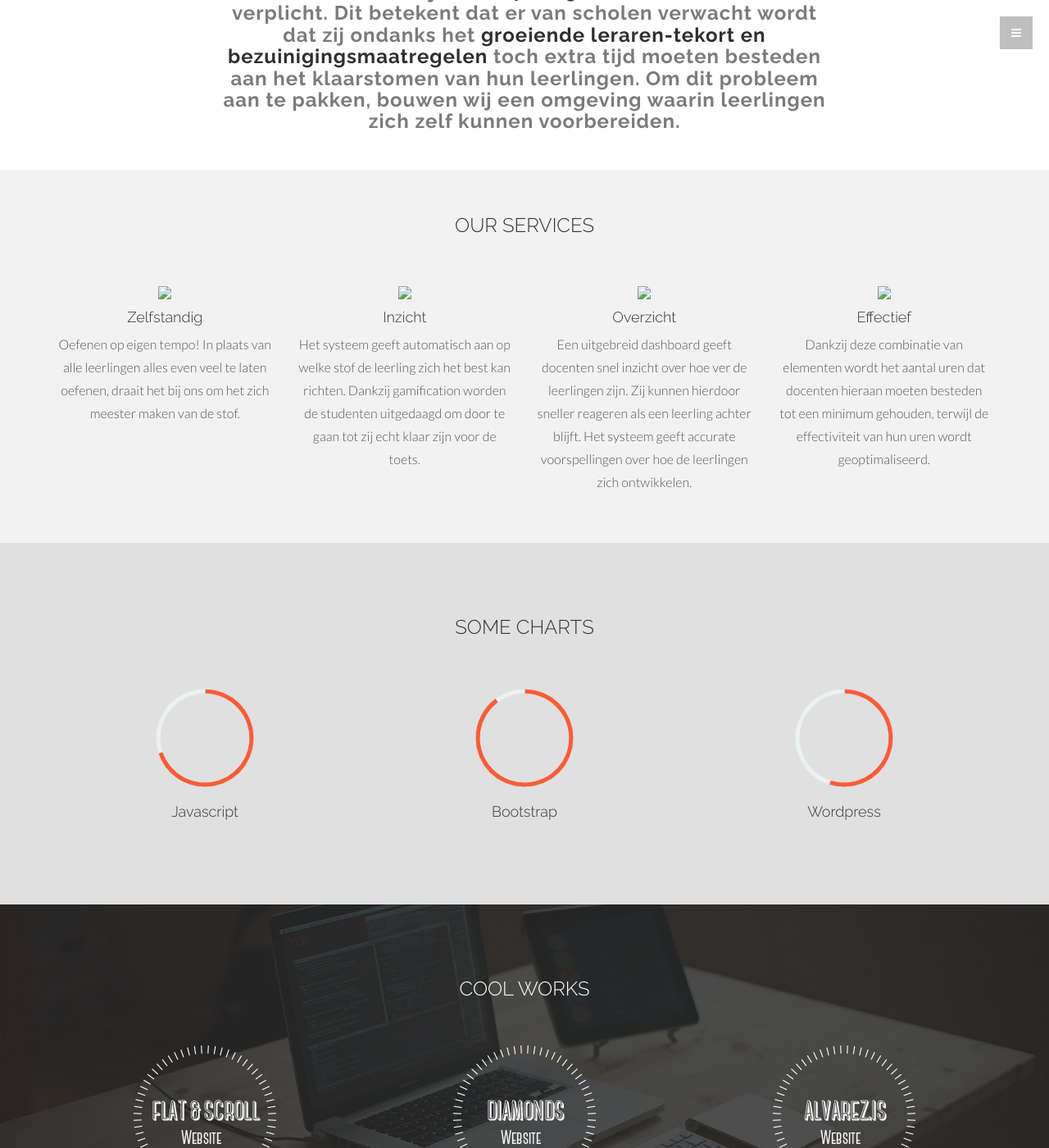
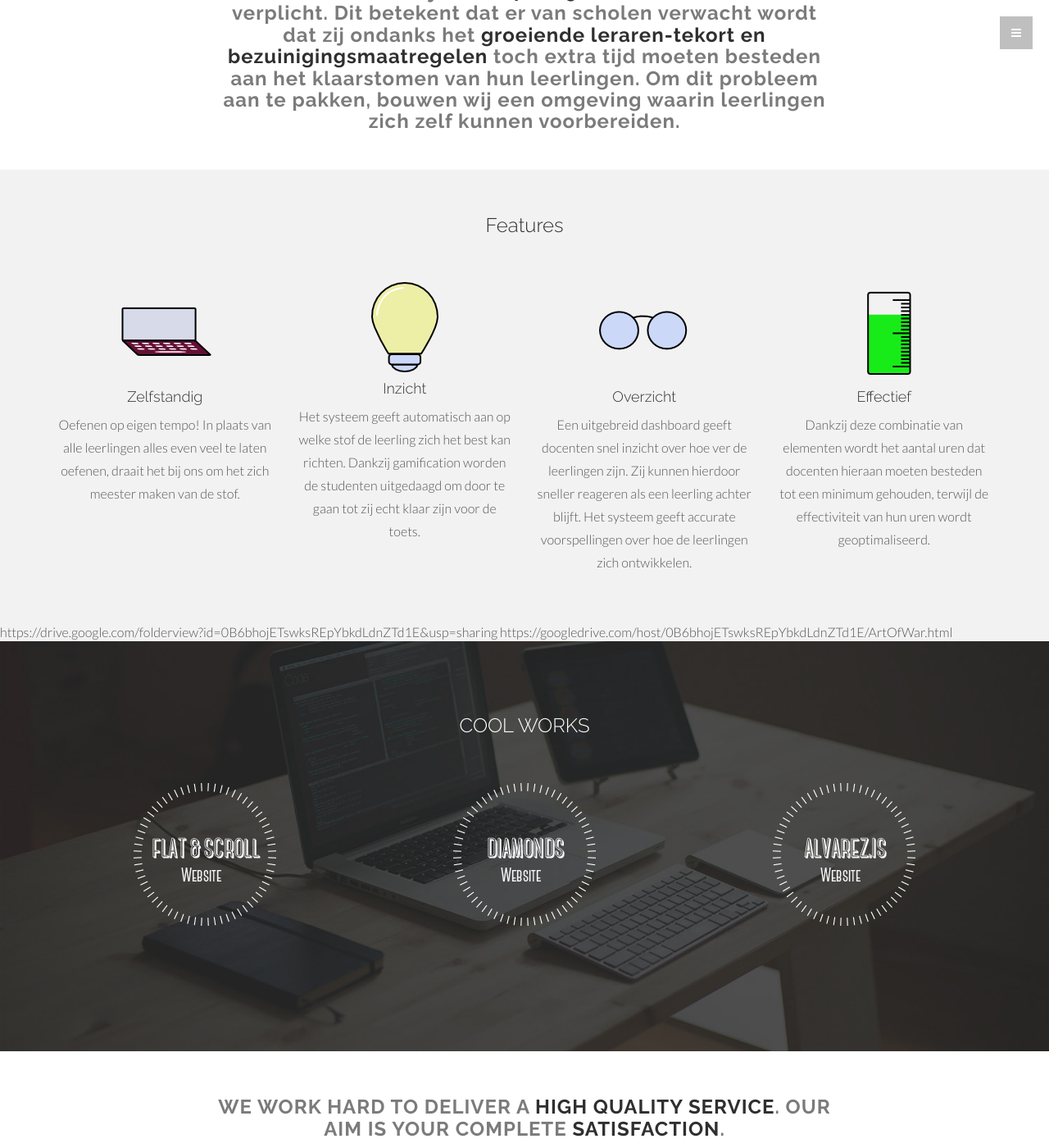
Before and after one commit to perceptum-github-transfer/verplichterekentoets, a Jekyll site: the page index.html, which Jekyll copies as it is, in a window 1280 px wide and 1400 px high, scrolled down 768 px. Shown: the whole window at 82% size. Built offline with Jekyll 4.4.1, drawn with Linux system fonts in a browser that asks for light colours; Markdown is read by kramdown in place of the engine named in the settings; some of the changed text lies outside the part shown.

Commit message:
Added logo files

```diff
--- a/index.html
+++ b/index.html
@@ -7,7 +7,7 @@
     <meta name="author" content="">
     <link rel="shortcut icon" href="assets/ico/favicon.png">
 
-    <title>Onassis - Bootstrap 3 Theme</title>
+    <title>De Verplichte Rekentoets</title>
 
     <!-- Bootstrap core CSS -->
     <link href="assets/css/bootstrap.css" rel="stylesheet">
@@ -91,28 +91,28 @@
 	<div id="g">
 		<div class="container">
 			<div class="row">
-				<h3>OUR SERVICES</h3>
+				<h3>Features</h3>
 				<br>
 				<br>
 				<div class="col-lg-3">
-					<img src="assets/img/logo.png">
+					<img src="assets/img/laptop.png">
 					<h4>Zelfstandig</h4>
 					<p>Oefenen op eigen tempo! In plaats van alle leerlingen alles even veel te laten oefenen, draait het bij ons om het zich meester maken van de stof.</p>
 				</div>
 				<div class="col-lg-3">
-					<img src="assets/img/logo.png">
+					<img src="assets/img/lightbulb.png">
 					<h4>Inzicht</h4>
 					<p>Het systeem geeft automatisch aan op welke stof de leerling zich het best kan richten. Dankzij gamification worden de studenten uitgedaagd om door te gaan tot zij echt klaar zijn voor de toets.
 </p>
 				</div>
 				<div class="col-lg-3">
-					<img src="assets/img/logo.png">
+					<img src="assets/img/glasses.png">
 					<h4>Overzicht</h4>
 					<p>Een uitgebreid dashboard geeft docenten snel inzicht over hoe ver de leerlingen zijn. Zij kunnen hierdoor sneller reageren als een leerling achter blijft. Het systeem geeft accurate voorspellingen over hoe de leerlingen zich ontwikkelen.
 </p>
 				</div>
 				<div class="col-lg-3">
-					<img src="assets/img/logo.png">
+					<img src="assets/img/progress.png">
 					<h4>Effectief</h4>
 					<p>Dankzij deze combinatie van elementen wordt het aantal uren dat docenten hieraan moeten besteden tot een minimum gehouden, terwijl de effectiviteit van hun uren wordt geoptimaliseerd.</p>
 				</div>
@@ -120,75 +120,9 @@
 		</div><!-- /container -->
 	</div><!-- /g -->
 
-	<!-- ========== CHARTS - DARK GREY SECTION ========== -->
-	<div id="dg">
-		<div class="container">
-			<div class="row">
-				<h3>SOME CHARTS</h3>
-				<br>
-				<br>
-				<div class="col-lg-4">
-					<canvas id="javascript" height="130" width="130"></canvas>
-					<br>
-					<h4>Javascript</h4>
-					<br>
-					<script>
-						var doughnutData = [
-								{
-									value: 70,
-									color:"#f85c37"
-								},
-								{
-									value : 30,
-									color : "#ecf0f1"
-								}
-							];
-							var myDoughnut = new Chart(document.getElementById("javascript").getContext("2d")).Doughnut(doughnutData);
-					</script>
+	https://drive.google.com/folderview?id=0B6bhojETswksREpYbkdLdnZTd1E&usp=sharing
 
-				</div>
-				<div class="col-lg-4">
-					<canvas id="bootstrap" height="130" width="130"></canvas>
-					<br>
-					<h4>Bootstrap</h4>
-					<br>
-					<script>
-						var doughnutData = [
-								{
-									value: 90,
-									color:"#f85c37"
-								},
-								{
-									value : 10,
-									color : "#ecf0f1"
-								}
-							];
-							var myDoughnut = new Chart(document.getElementById("bootstrap").getContext("2d")).Doughnut(doughnutData);
-					</script>
-				</div>
-				<div class="col-lg-4">
-					<canvas id="wordpress" height="130" width="130"></canvas>
-					<br>
-					<h4>Wordpress</h4>
-					<br>
-					<script>
-						var doughnutData = [
-								{
-									value: 55,
-									color:"#f85c37"
-								},
-								{
-									value : 45,
-									color : "#ecf0f1"
-								}
-							];
-							var myDoughnut = new Chart(document.getElementById("wordpress").getContext("2d")).Doughnut(doughnutData);
-					</script>
-				</div>
-
-			</div>
-		</div><!-- /container -->
-	</div><!-- /dg -->
+	https://googledrive.com/host/0B6bhojETswksREpYbkdLdnZTd1E/ArtOfWar.html
 
 	<section id="portfolio" name="portfolio"></section>
 	<div id="portfoliowrap">
```
Also changed, not shown: other parts of index.html (+1 -1 lines), assets/img/glasses.png (added), assets/img/laptop.png (added), assets/img/lightbulb.png (added), assets/img/logo.png (added), assets/img/logo_full.svg (added), assets/img/logo_small.svg (added), assets/img/progress.png (added).
